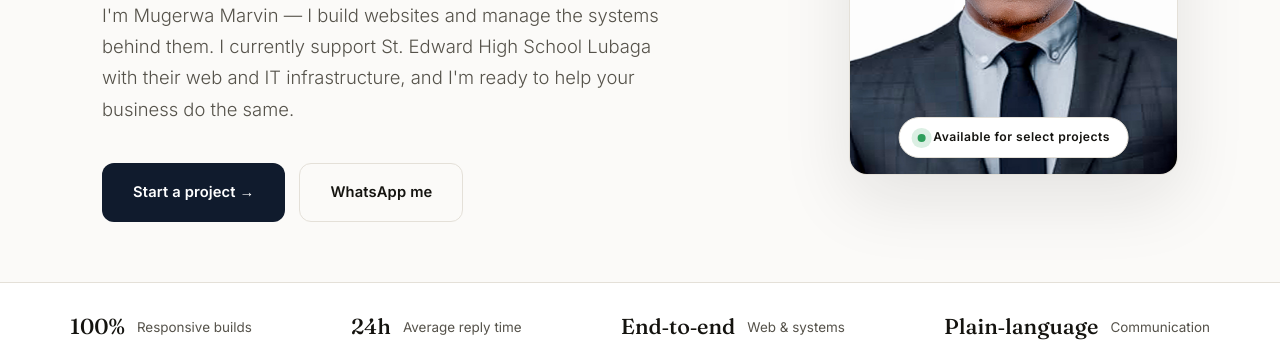
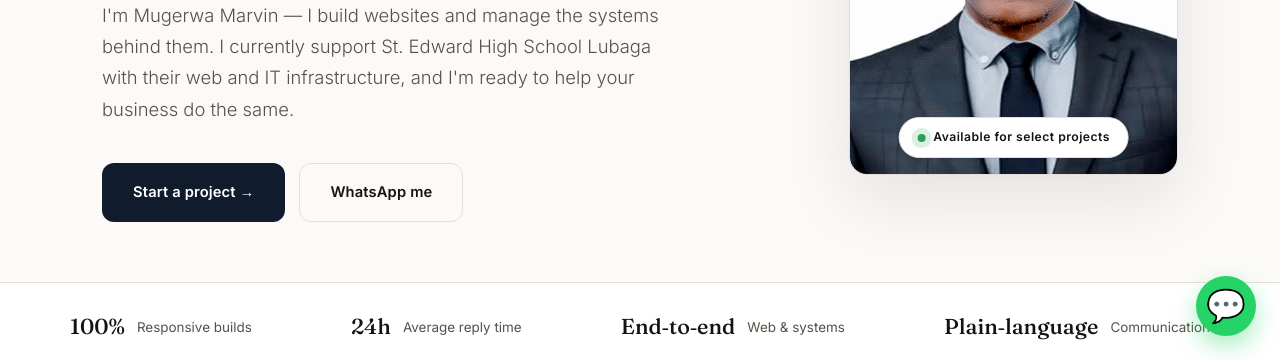
Before and after one commit to marvinmarvel948-bot/MUGERWA-MARVIN-PROFILE, a plain HTML site: page index.html in a window 1280 px wide. Shown: the part 440-800 px from the top of the page. Drawn offline with Linux system fonts and the light colour scheme.

Commit message:
Update index.html

```diff
--- a/index.html
+++ b/index.html
@@ -13,6 +13,10 @@
 
     <!-- External CSS -->
     <link rel="stylesheet" href="style.css">
+    <!-- Floating WhatsApp Button -->
+<a href="https://wa.me/256755630074" target="_blank" style="position: fixed; bottom: 24px; right: 24px; background: #25D366; color: white; width: 60px; height: 60px; border-radius: 50%; display: flex; align-items: center; justify-content: center; font-size: 32px; box-shadow: 0 10px 25px rgba(37, 211, 102, 0.4); z-index: 1000; text-decoration: none; transition: transform 0.3s ease;">
+    💬
+</a>
 </head>
 <body data-theme="light">
 
```
